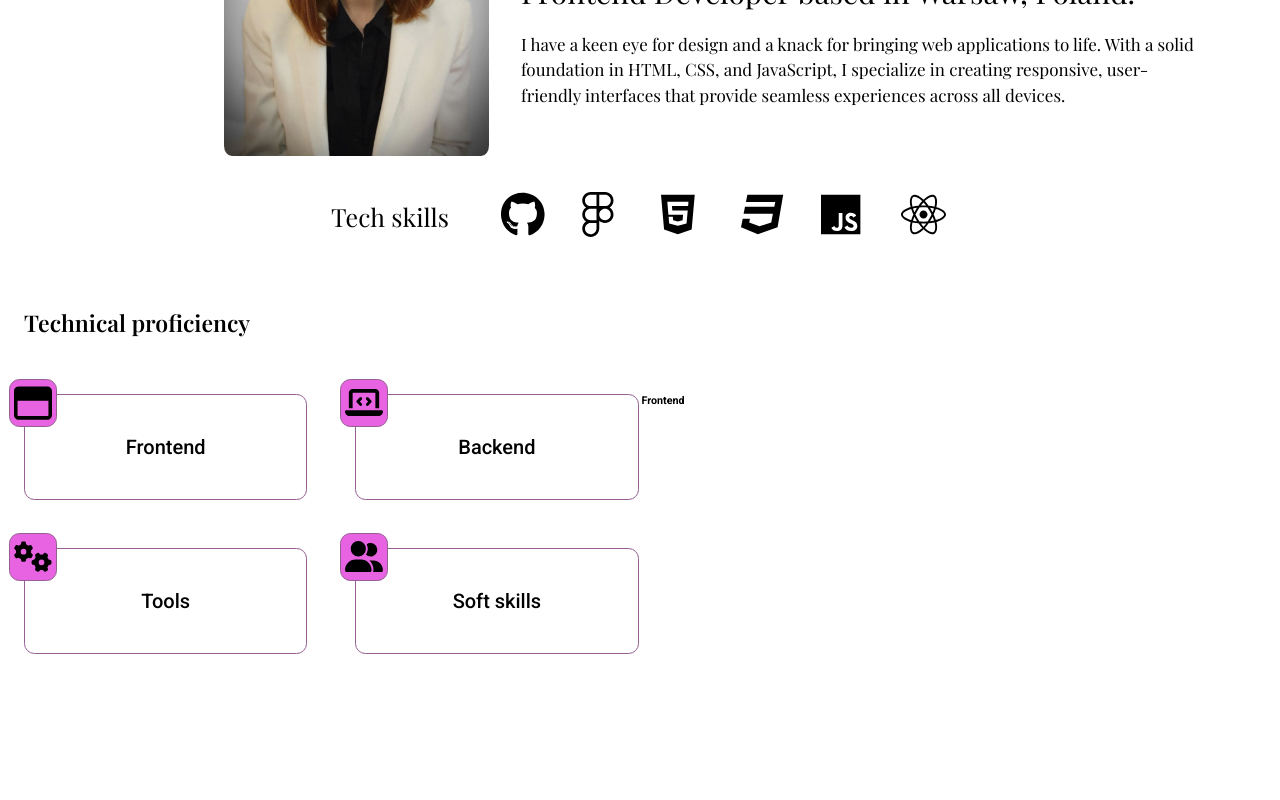
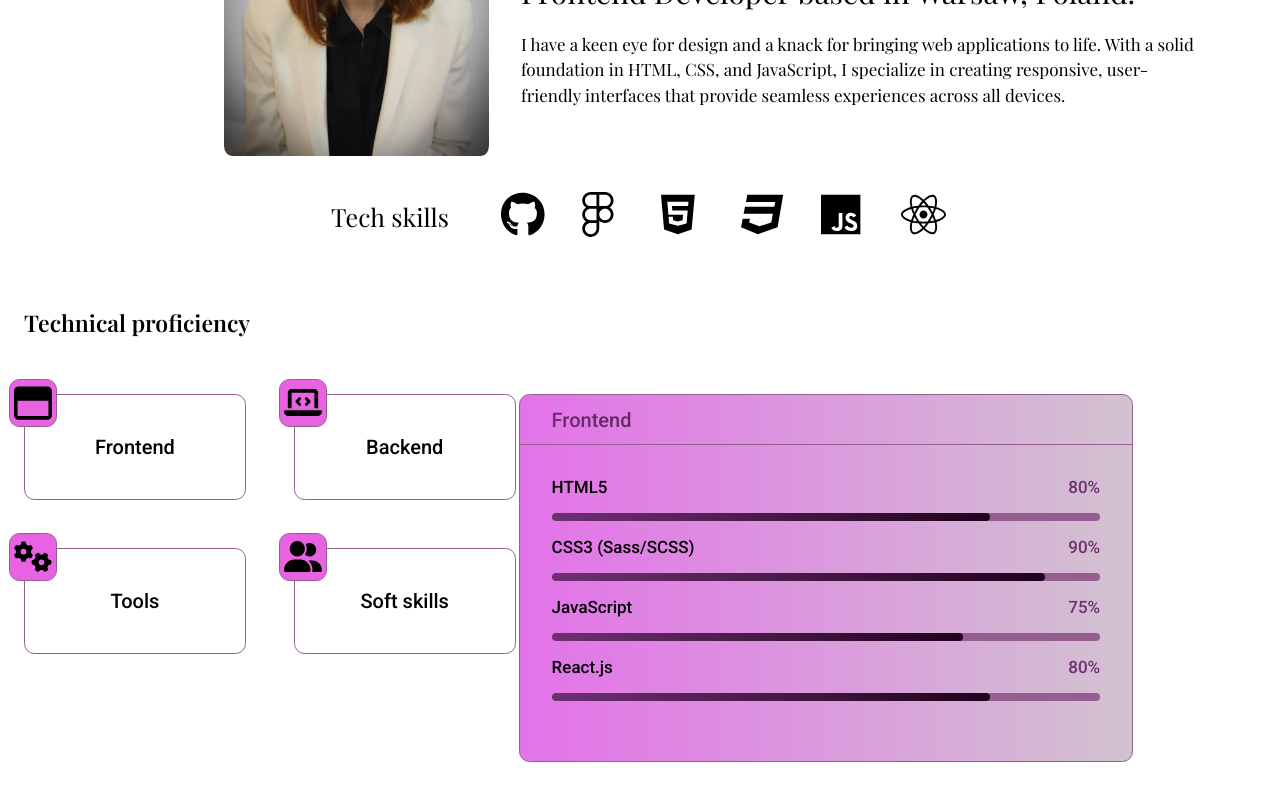
Before and after one commit to NikkiPotomakha/my-portfolio, a React (Create React App) app: page / in a window 1280 px wide. Shown: the part 348-1148 px from the top of the page. Before the commit the page ends 1066 px from the top, so only its background shows below. Built offline with nearby package versions, Linux system fonts and the light colour scheme; a web font is replaced by a local one.

Commit message:
Corrected some values in styles

```diff
--- a/src/components/Skills/Skillcard/Skillcard.css
+++ b/src/components/Skills/Skillcard/Skillcard.css
@@ -49,7 +49,7 @@ background: linear-gradient(90deg, #e372e9 0%, #d2c3d0 100%);
         padding: 2rem;
     }
     .skills-card span {
-        font-size: 22px;
+        font-size: 20px;
     }
     .skill-icon {
     width: 3rem;
--- a/src/components/Skills/Skills.css
+++ b/src/components/Skills/Skills.css
@@ -14,16 +14,15 @@
     display: flex;
     align-items:flex-start;
     gap: 3px;
-
 }
 
 .skills {
-    flex: 1;
+    flex: 0.4;
     display: grid;
     grid-gap: 3rem;
     grid-template-columns: repeat(2, 1fr);
 }
 
 .skills-info {
-    flex: 1;
+    flex: 0.5;
 }
--- a/src/components/Skills/SkillsInfoCard/SkillsInfoCard.css
+++ b/src/components/Skills/SkillsInfoCard/SkillsInfoCard.css
@@ -0,0 +1,54 @@
+.skills-info-card {
+    min-height: 23rem;
+    background:linear-gradient(90deg, #e372e9 0%, #d2c3d0 100%);
+    border-radius: 0.65rem;
+    border: 1.5px solid #945e90;
+    backdrop-filter: blur(1rem);
+}
+
+.skills-info-card h6 {
+    font-size: 20px;
+    font-weight: 500;
+    padding: 0.8rem 2rem;
+    background:linear-gradient(90deg, #6f3072 0%, #20021c 100%);
+    border-bottom: 1.5px solid #945e90;
+    background-clip: text;
+    -webkit-background-clip: text;
+    -webkit-text-fill-color: transparent;
+}
+
+.skills-info-content {
+    padding: 2rem;
+}
+
+.skill-info {
+display: flex;
+align-items: center;
+justify-content: space-between;
+}
+
+.skill-info p {
+font-size: 17px;
+font-weight: 500;
+}
+
+.skill-info .percentage {
+    color: #6f3072;
+}
+
+.skill-progress-bg {
+    width: 100%;
+    height: 0.5rem;
+    background: #945e90;
+    border-radius: 0.5rem;
+    margin: 1rem 0;
+    overflow: hidden;
+}
+
+.skill-progress {
+    width: 0%;
+    height: 0.5rem;
+    background: linear-gradient(90deg, #6f3072 0%, #20021c 100%);
+    border-radius: 0.5rem;
+    transition: all 0.5s ease-in-out;
+}
--- a/src/components/Skills/SkillsInfoCard/SkillsInfoCard.jsx
+++ b/src/components/Skills/SkillsInfoCard/SkillsInfoCard.jsx
@@ -2,9 +2,29 @@ import React from 'react'
 import "./SkillsInfoCard.css"
 
 const SkillsInfoCard = ({ heading, skills }) => {
-  return <div className='skills-info-card'>
-    <h6>{heading}</h6>
-  </div>
+  return (
+    <div className="skills-info-card">
+      <h6>{heading}</h6>
+
+      <div className="skills-info-content">
+        {skills.map((item, index) => (
+          <React.Fragment key={`skill_${index}`}>
+            <div className="skill-info">
+              <p>{item.skill}</p>
+              <p className="percentage">{item.percentage}</p>
+            </div>
+
+            <div className="skill-progress-bg">
+              <div
+                className="skill-progress"
+                style={{ width: item.percentage }}
+              />
+            </div>
+          </React.Fragment>
+        ))}
+      </div>
+    </div>
+  );
 }
 
-export default SkillsInfoCard
+export default SkillsInfoCard;
--- a/src/components/styles.css/App.css
+++ b/src/components/styles.css/App.css
@@ -2,17 +2,17 @@
   --white: #fff;
   --black: #000000;
   --light: #FFFEFE;
-  --violet: linear-gradient(90deg, #e372e9 0%, #d2c3d0 100%);;
+  --violet: linear-gradient(90deg, #e372e9 0%, #d2c3d0 100%);
 }
 
 .container {
-  max-width: 1300px !important;
+  max-width: 1440px !important;
   margin: 0 auto;
   position: relative;
 
 }
 
-@media (max-width: 1300px) {
+@media (max-width: 1440px) {
   .container {
     padding: 0 1.5rem;
 
--- a/src/data.js
+++ b/src/data.js
@@ -38,7 +38,7 @@ export const SKILLS = [
     icon: softskills,
     skills: [
       { skill: "Problem-solving", percentage: "80%" },
-      { skill: "Collaboration)", percentage: "85%" },
+      { skill: "Collaboration", percentage: "85%" },
       { skill: "Attention to Detail", percentage: "75%" },
     ],
   },
```
